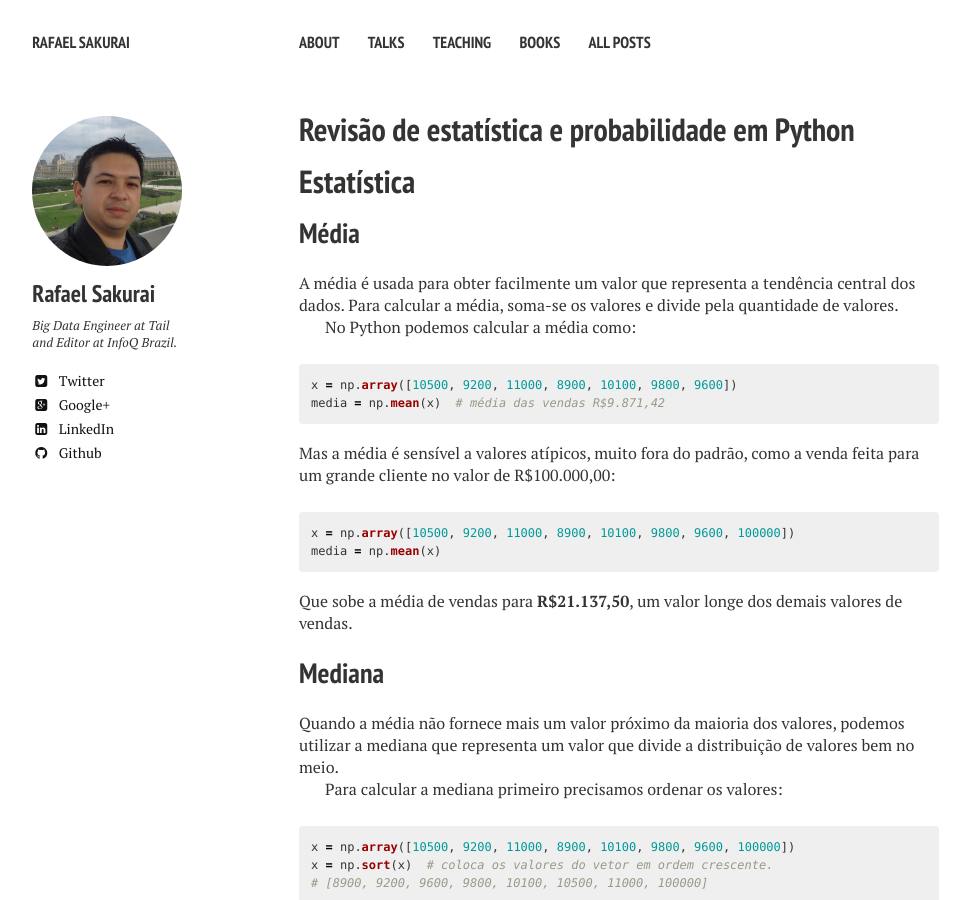
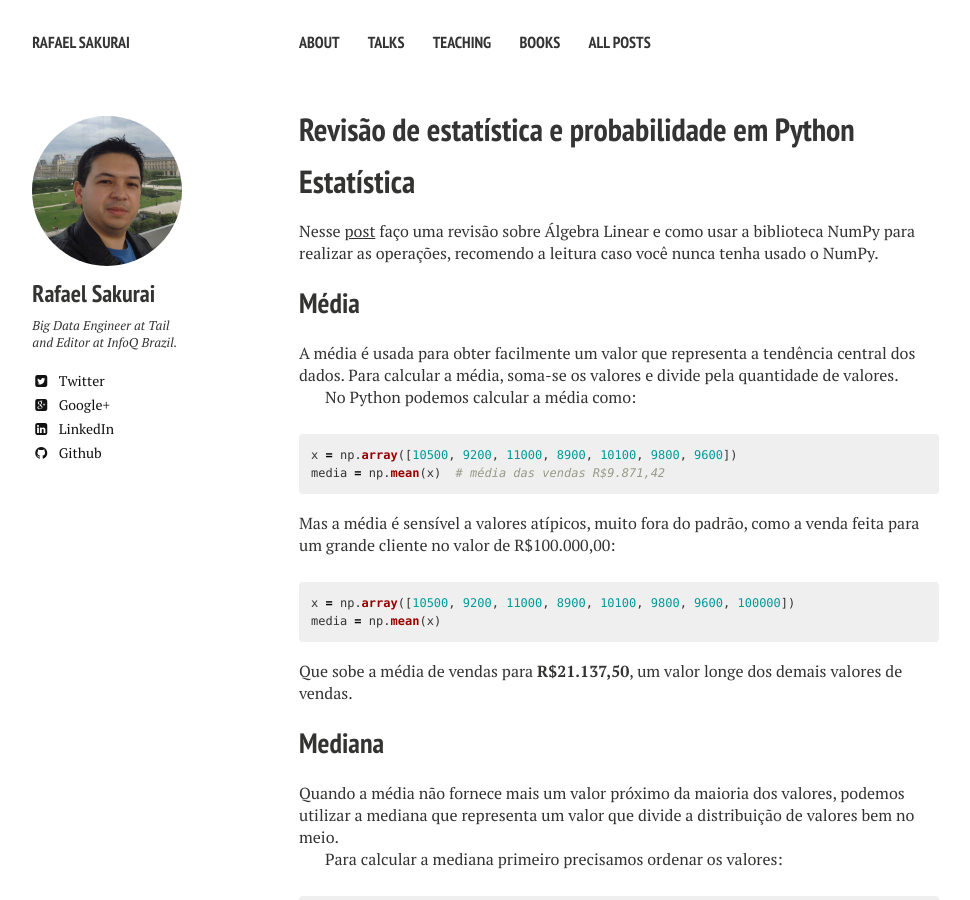
Before and after one commit to rafaelsakurai/rafaelsakurai.github.io, a Jekyll site: the page built from _posts/2019-06-23-revisao-estatistica-probabilidade-python.md, in a window 1280 px wide and 900 px high. Shown: the whole window, without its empty margins (21-991 px from the left). Built offline with Jekyll 4.4.1, drawn with Linux system fonts in a browser that asks for light colours; nearby versions of some CDN libraries; comment, search, counter and statistics services are not loaded.

Commit message:
Referenciar o texto de revisão de algebra linear no texto estatistica e probabilidade.

```diff
--- a/_posts/2019-06-23-revisao-estatistica-probabilidade-python.md
+++ b/_posts/2019-06-23-revisao-estatistica-probabilidade-python.md
@@ -10,6 +10,8 @@ image: 2019-06-23-revisao-estatistica-probabilidade-python.png
 ---
 
 # Estatística
+
+Nesse [post](http://rafaelsakurai.github.io/revisao-algebra-linear-python) faço uma revisão sobre Álgebra Linear e como usar a biblioteca NumPy para realizar as operações, recomendo a leitura caso você nunca tenha usado o NumPy.
 
 ## Média
 
```
